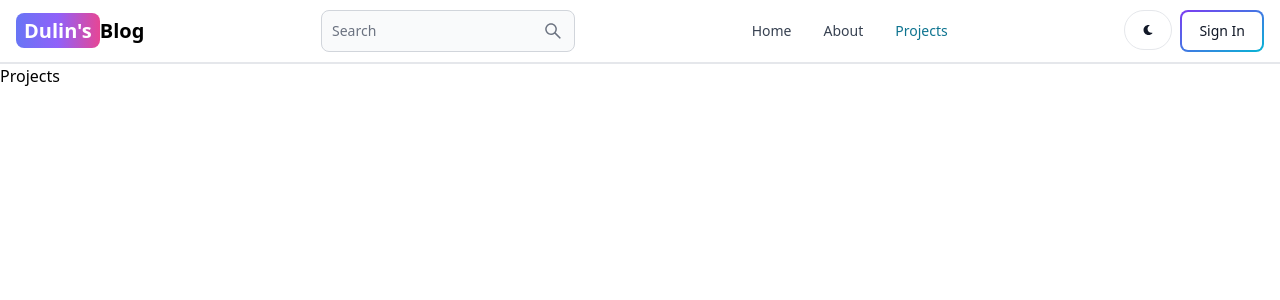
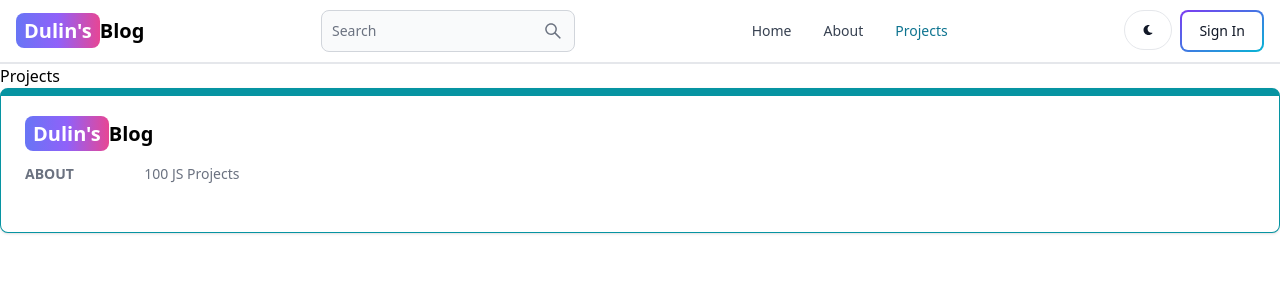
Before and after one commit to DulinPerera/Blog-Dashboard, a React (Vite) app in the folder client/: page /projects in a window 1280 px wide. Shown: the top 300 px of the page. Built offline with nearby package versions, Linux system fonts and the light colour scheme.

Commit message:
Started working on Footer

```diff
--- a/client/src/App.jsx
+++ b/client/src/App.jsx
@@ -6,6 +6,7 @@
 import Dashborad from "./pages/Dashborad"
 import Projects from "./pages/Projects"
 import Header from "./components/Header"
+import Footer from "./components/Footer"
 
 export default function App() {
   return (
@@ -19,6 +20,7 @@
         <Route path="/dashborad" element={<Dashborad/>}/>
         <Route path="/projects" element={<Projects/>}/>
       </Routes>
+      <Footer/>
     </BrowserRouter>
   )
 }
--- /dev/null
+++ b/client/src/components/Footer.jsx
@@ -0,0 +1,28 @@
+import { Footer } from "flowbite-react"
+import { Link } from "react-router-dom"
+
+export default function FooterCom() {
+  return (
+    <Footer container className="border border-t-8 border-teal-500">
+        <div className="">
+            <div className="">
+                <div className="">
+                    <Link to ="/" className="self-center whitespace-nowrap text-lg sm:text-xl font-semibold dark:text-white">
+
+                    <span className='px-2 py-1 bg-gradient-to-r from-indigo-500 via-purple-500 to-pink-500 rounded-lg text-white'>Dulin's</span>
+                    Blog
+                    </Link>
+                </div>
+                <div className="grid gid-cols-2 gao-3 sm:mt-4 sm:grid-cols-3 sm:gap-6">
+                <Footer.Title title="About"/>
+                <Footer.LinkGroup col>
+                    <Footer.Link href=''>
+                        100 JS Projects
+                    </Footer.Link>
+                </Footer.LinkGroup>
+                </div>
+            </div>
+        </div>
+    </Footer>
+  )
+}
```
Also changed, not shown: 1 other file (tests, documents, lock files or other folders).
